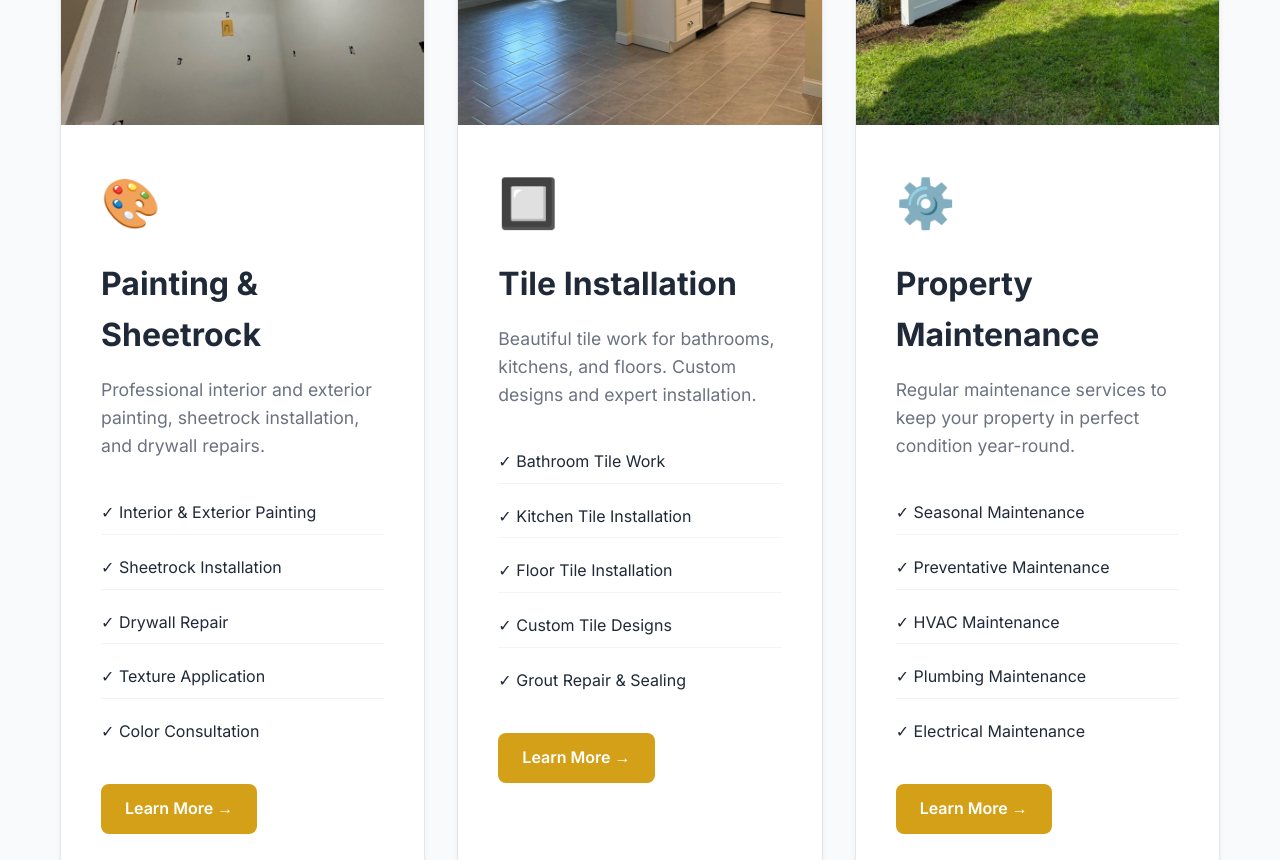
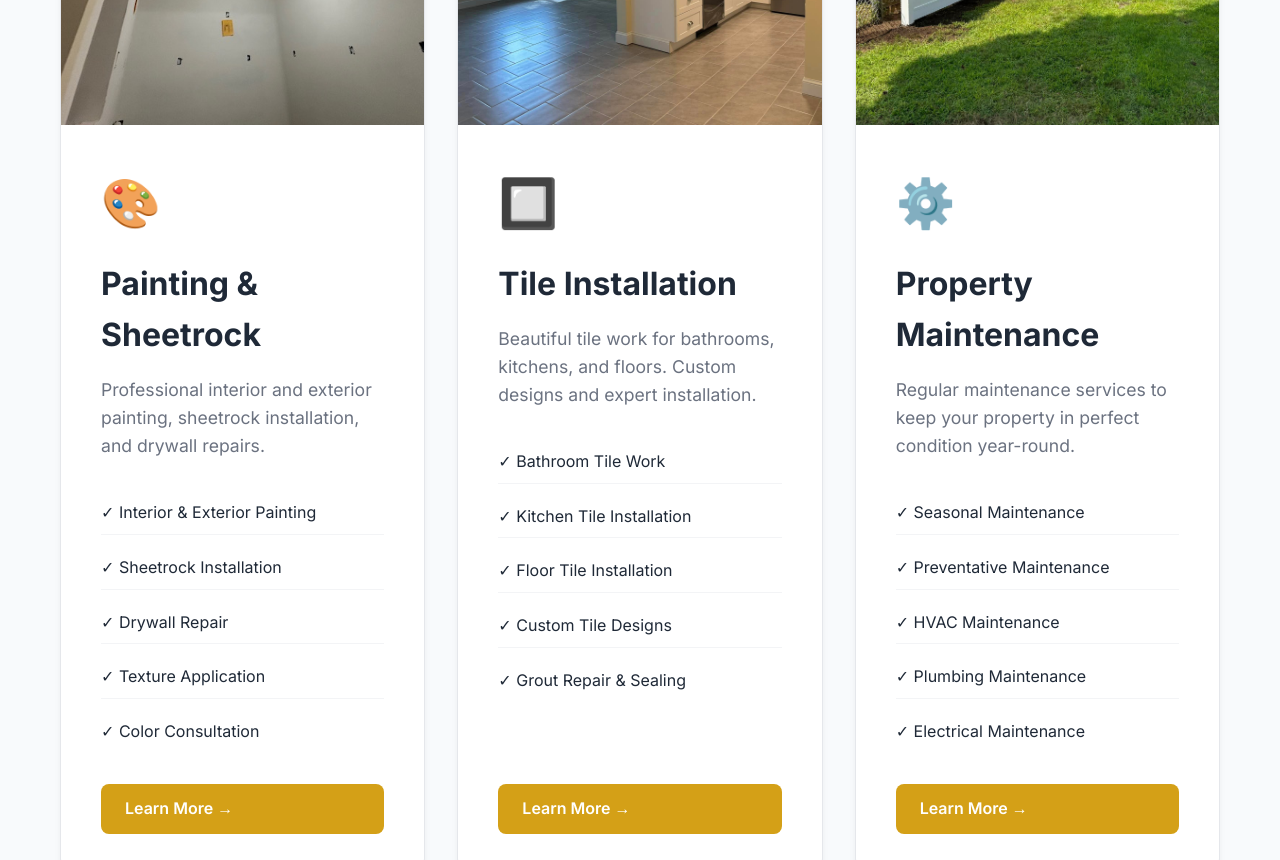
Before and after one commit to monkeydluthy/all-structure, a React (Vite) app: page /services in a window 1280 px wide. Shown: the part 1940-2800 px from the top of the page. Built offline with nearby package versions, Linux system fonts and the light colour scheme.

Commit message:
Add spacing between features list and Learn More buttons

```diff
--- a/src/index.css
+++ b/src/index.css
@@ -852,6 +852,8 @@ body {
   border: 1px solid #e5e7eb;
   transition: all 0.3s ease;
   margin-bottom: 2rem;
+  display: flex;
+  flex-direction: column;
 }
 
 .service-card-large:hover {
@@ -878,6 +880,9 @@ body {
 
 .service-content-large {
   padding: 2.5rem;
+  display: flex;
+  flex-direction: column;
+  flex: 1;
 }
 
 .service-content-large .service-icon-large {
@@ -916,6 +921,12 @@ body {
 
 .service-features li:last-child {
   border-bottom: none;
+}
+
+.service-card-large .learn-more-btn {
+  width: 100%;
+  text-align: center;
+  margin-top: auto;
 }
 
 /* Service Page Styles */
--- a/src/pages/ServicesPage.jsx
+++ b/src/pages/ServicesPage.jsx
@@ -139,7 +139,7 @@ const ServicesPage = () => {
                   <Link
                     to={service.link}
                     state={{ serviceKey: service.key }}
-                    className="service-btn"
+                    className="service-btn learn-more-btn"
                   >
                     Learn More →
                   </Link>
```
